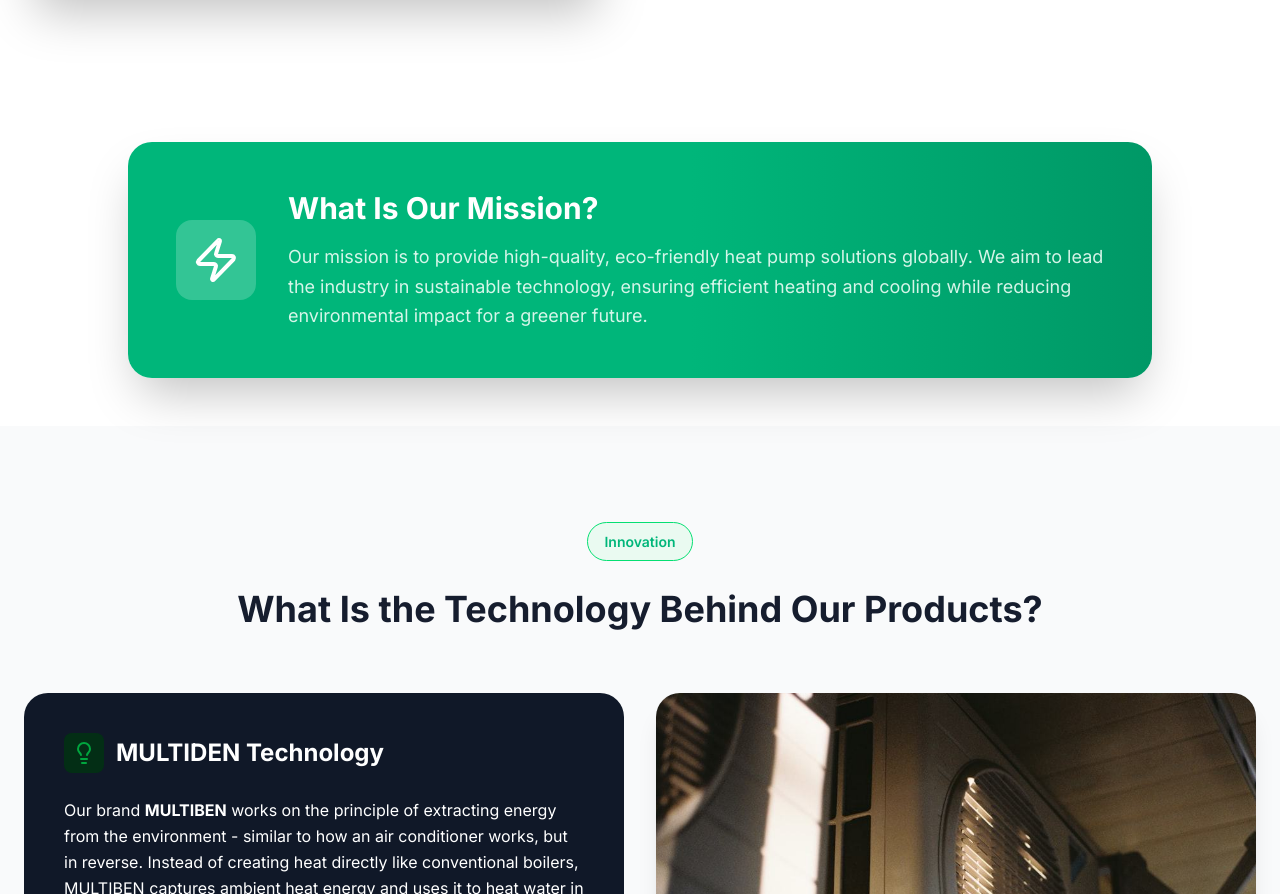
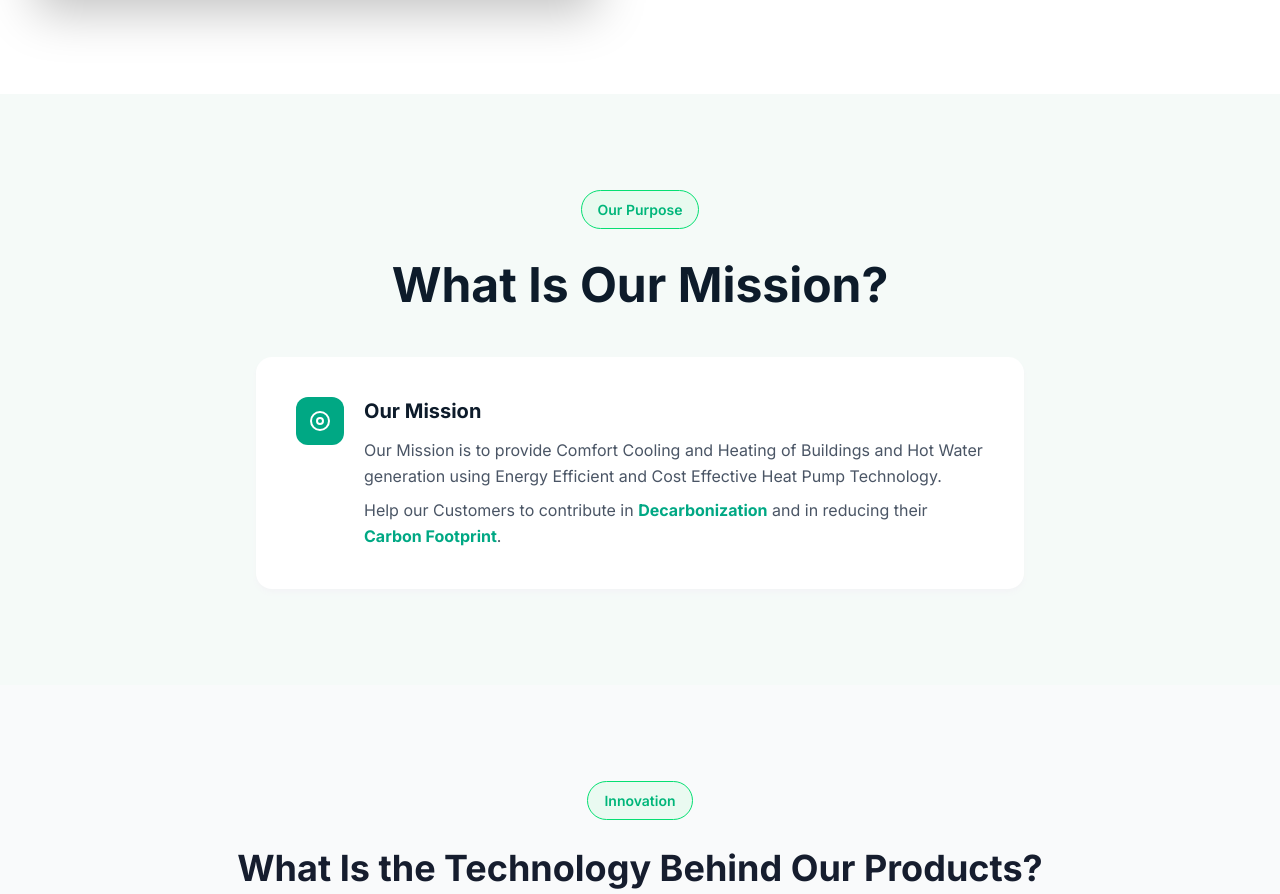
Before and after one commit to scaleoxperts/alldelite, a Next.js app: page /about in a window 1280 px wide. Shown: the part 1307-2201 px from the top of the page. Built offline with nearby package versions, Linux system fonts and the light colour scheme.

Commit message:
update(MissionSection): refactor layout and content for improved clarity and presentation

```diff
--- a/components/about/Mission.about.tsx
+++ b/components/about/Mission.about.tsx
@@ -1,20 +1,48 @@
-import { Zap } from "lucide-react";
-
-import { MISSION } from "@/contents/about";
+import Capsule from "../shared/Capsule";
 
 export default function MissionSection() {
   return (
-    <section className="px-6 py-12">
-      <div className="bg-gradient-accent-primary relative mx-auto max-w-5xl overflow-hidden rounded-3xl p-12 text-white shadow-2xl">
-        <div className="relative z-10 flex flex-col items-center gap-8 md:flex-row">
-          <div className="shrink-0 rounded-2xl bg-white/20 p-4">
-            <Zap className="h-12 w-12" />
-          </div>
-          <div>
-            <h3 className="mb-4 text-3xl font-bold">{MISSION.heading}</h3>
-            <p className="text-lg leading-relaxed text-emerald-50/90">
-              {MISSION.description}
-            </p>
+    <section className="bg-[#f5faf8] py-24">
+      <div className="mx-auto max-w-7xl px-6">
+        <div className="mb-12 text-center">
+          <Capsule text="Our Purpose" />
+          <h2 className="mt-3 text-4xl font-bold text-[#0d1b2a] md:text-5xl">
+            What Is Our Mission?
+          </h2>
+        </div>
+
+        <div className="mx-auto max-w-3xl">
+          <div className="rounded-2xl bg-white p-8 shadow-md shadow-gray-100 md:p-10">
+            <div className="flex items-start gap-5">
+              <div className="flex h-12 w-12 shrink-0 items-center justify-center rounded-xl bg-[#00a884]">
+                <svg
+                  className="h-6 w-6 text-white"
+                  fill="none"
+                  stroke="currentColor"
+                  viewBox="0 0 24 24"
+                >
+                  <circle cx="12" cy="12" r="9" strokeWidth="2" />
+                  <circle cx="12" cy="12" r="3" strokeWidth="2" />
+                </svg>
+              </div>
+
+              <div>
+                <h3 className="mb-3 text-xl font-bold text-[#0d1b2a]">
+                  Our Mission
+                </h3>
+                <p className="mb-2 leading-relaxed text-gray-600">
+                  Our Mission is to provide Comfort Cooling and Heating of
+                  Buildings and Hot Water generation using Energy Efficient and
+                  Cost Effective Heat Pump Technology.
+                </p>
+                <p className="leading-relaxed text-gray-600">
+                  Help our Customers to contribute in{" "}
+                  <strong className="text-[#00a884]">Decarbonization</strong>{" "}
+                  and in reducing their{" "}
+                  <strong className="text-[#00a884]">Carbon Footprint</strong>.
+                </p>
+              </div>
+            </div>
           </div>
         </div>
       </div>
```
